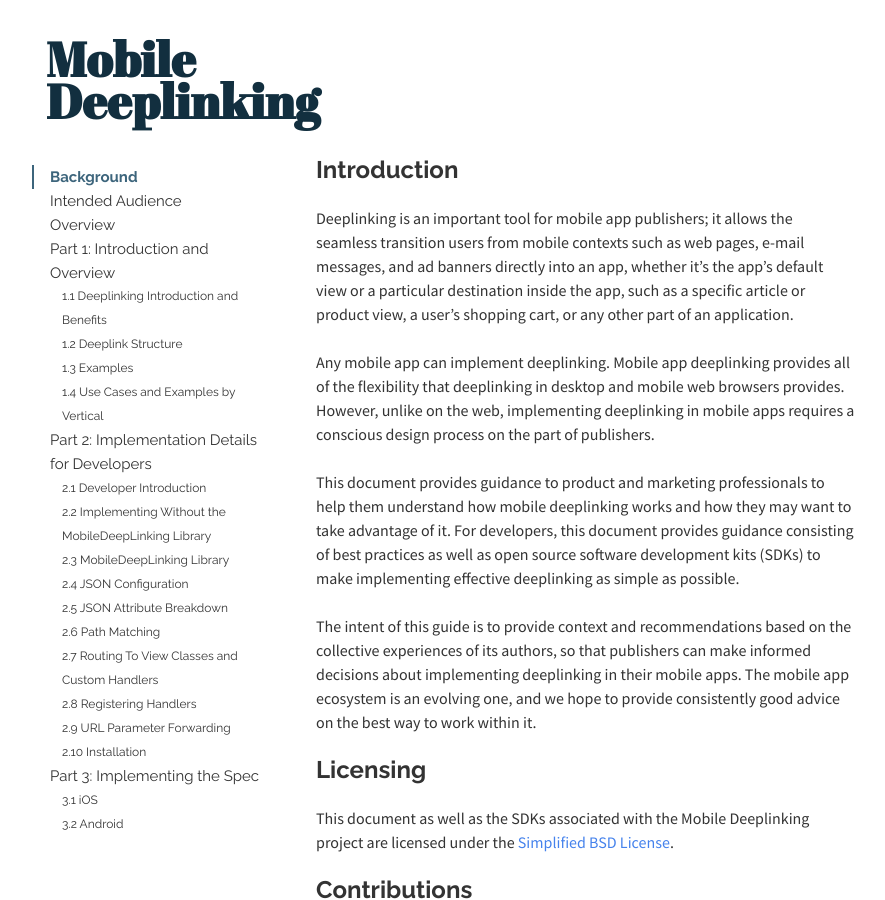
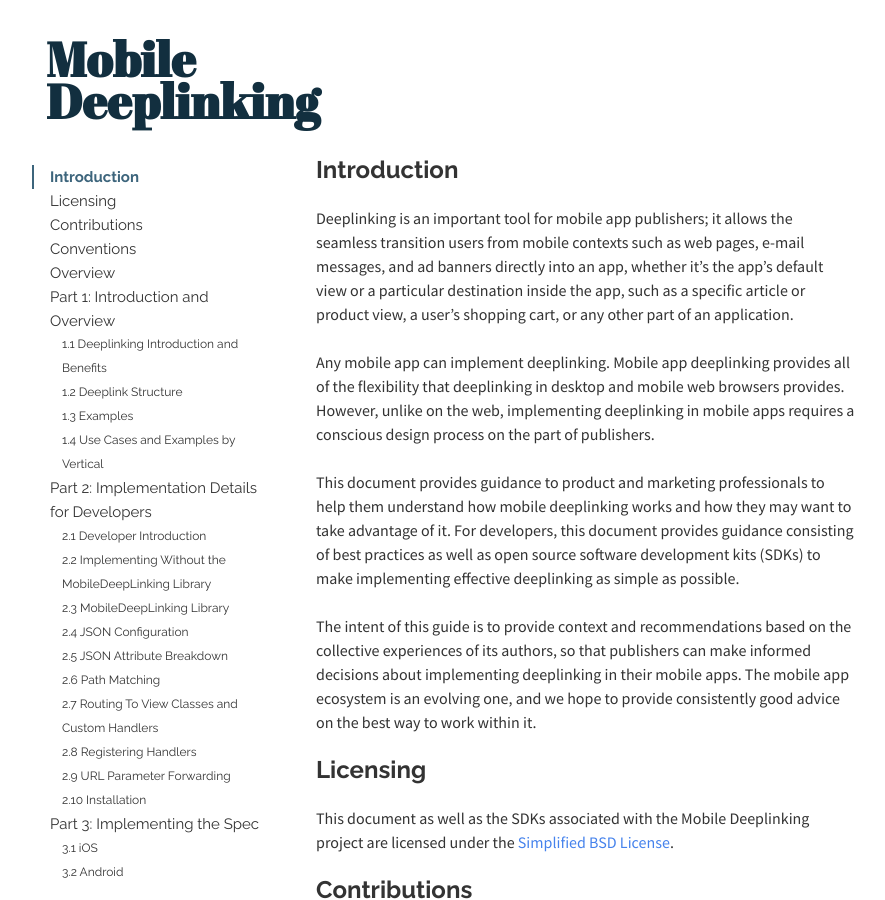
Before and after one commit to mobiledeeplinking/mobiledeeplinking.github.io, a Jekyll site: the page built from index.html, in a window 1280 px wide and 900 px high. Shown: the whole window, without its empty margins (149-1034 px from the left). Built offline with Jekyll 4.4.1, drawn with Linux system fonts in a browser that asks for light colours; nearby versions of some CDN libraries; Markdown is read by kramdown in place of the engine named in the settings.

Commit message:
Fixing nav.

```diff
--- a/_layouts/spec.html
+++ b/_layouts/spec.html
@@ -9,44 +9,50 @@ date:   2014-02-12 16:50:45
             <div id="navdiv" data-spy="affix" data-offset-top="50">
               <ul class="nav" id="mynav">
                   <li class="active"><a href="#toc_0" class="list-group-item">
-                    Background
+                    Introduction
                     </a>
                   </li>
-                  <li> <a href="#toc_1" class="list-group-item" contenteditable="false">Intended Audience
+                  <li> <a href="#toc_1" class="list-group-item" contenteditable="false">Licensing
                     </a>
                   </li>
-                  <li> <a href="#toc_2" class="list-group-item" contenteditable="false">Overview
+                  <li> <a href="#toc_2" class="list-group-item" contenteditable="false">Contributions
+                    </a>
+                  </li>
+                  <li> <a href="#toc_3" class="list-group-item" contenteditable="false">Conventions
+                    </a>
+                  </li>
+                  <li> <a href="#toc_4" class="list-group-item" contenteditable="false">Overview
                     </a>
                   </li>
                   <li>
-                    <a href="#toc_3" class="list-group-item" contenteditable="false">Part 1: Introduction and Overview</a>
+                    <a href="#toc_5" class="list-group-item" contenteditable="false">Part 1: Introduction and Overview</a>
                     <ul class="nav">
-                      <li><a href="#toc_4">1.1 Deeplinking Introduction and Benefits</a></li>
-                      <li><a href="#toc_5">1.2 Deeplink Structure</a></li>
-                      <li><a href="#toc_6">1.3 Examples</a></li>
-                      <li><a href="#toc_7">1.4 Use Cases and Examples by Vertical</a></li>
+                      <li><a href="#toc_6">1.1 Deeplinking Introduction and Benefits</a></li>
+                      <li><a href="#toc_7">1.2 Deeplink Structure</a></li>
+                      <li><a href="#toc_8">1.3 Examples</a></li>
+                      <li><a href="#toc_9">1.4 Use Cases and Examples by Vertical</a></li>
                     </ul>
                   </li>
                   <li>
-                    <a href="#toc_11">Part 2: Implementation Details for Developers</a>
+                    <a href="#toc_12">Part 2: Implementation Details for Developers</a>
                     <ul class="nav">
-                      <li><a href="#toc_12">2.1 Developer Introduction</a></li>
-                      <li><a href="#toc_13">2.2 Implementing Without the MobileDeepLinking Library</a></li>
-                      <li><a href="#toc_16">2.3 MobileDeepLinking Library</a></li>
-                      <li><a href="#toc_17">2.4 JSON Configuration</a></li>
+                      <li><a href="#toc_13">2.1 Developer Introduction</a></li>
+                      <li><a href="#toc_14">2.2 Implementing Without the MobileDeepLinking Library</a></li>
+                      <li><a href="#toc_17">2.3 MobileDeepLinking Library</a></li>
+                      <li><a href="#toc_18">2.4 JSON Configuration</a></li>
                       <li><a href="#toc_21">2.5 JSON Attribute Breakdown</a></li>
                       <li><a href="#toc_29">2.6 Path Matching</a></li>
-                      <li><a href="#toc_31">2.7 Routing To View Classes and Custom Handlers</a></li>
-                      <li><a href="#toc_35">2.8 Registering Handlers</a></li>
-                      <li><a href="#toc_38">2.9 URL Parameter Forwarding</a></li>
-                      <li><a href="#toc_41">2.10 Installation</a></li>
+                      <li><a href="#toc_33">2.7 Routing To View Classes and Custom Handlers</a></li>
+                      <li><a href="#toc_36">2.8 Registering Handlers</a></li>
+                      <li><a href="#toc_39">2.9 URL Parameter Forwarding</a></li>
+                      <li><a href="#toc_42">2.10 Installation</a></li>
                     </ul>
                   </li>
                   <li>
-                  <a href="#toc_42">Part 3: Implementing the Spec</a>
+                  <a href="#toc_45">Part 3: Implementing the Spec</a>
                   <ul class="nav">
-                    <li><a href="#toc_43">3.1 iOS</a></li>
-                    <li><a href="#toc_44">3.2 Android</a></li>
+                    <li><a href="#toc_46">3.1 iOS</a></li>
+                    <li><a href="#toc_47">3.2 Android</a></li>
                   </ul>
               </ul>
           </div>
```
